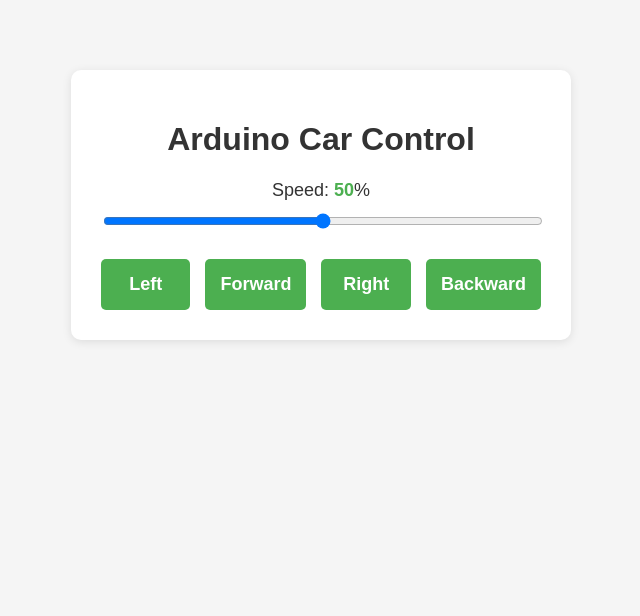
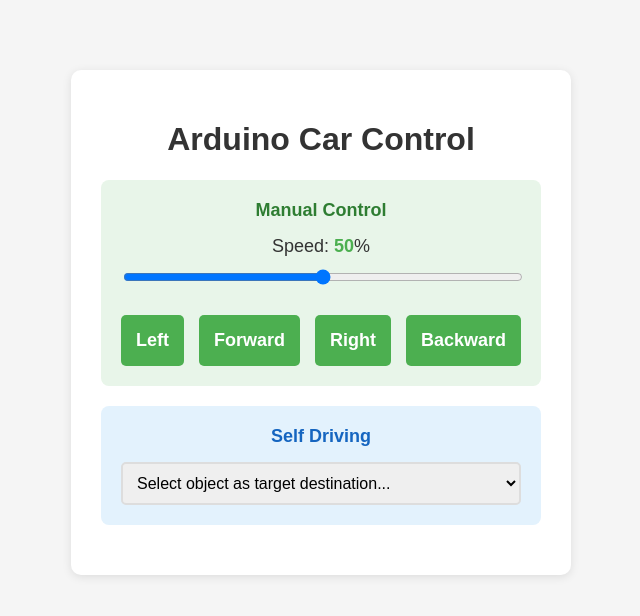
Before and after one commit to vbassagoda/arduino-car, a Flask app: page / in a window 1280 px wide. Shown: the top 616 px of the page, without its empty margins (319-959 px from the left). Run offline with Flask 3, Linux system fonts and the light colour scheme.

Commit message:
added self-driving section in the UI and basic endpoint in the backend

```diff
--- a/app.py
+++ b/app.py
@@ -50,5 +50,24 @@ def direction():
         return jsonify({'success': False, 'message': "Invalid direction"})
 
 
+@app.route('/track-object', methods=['POST'])
+def track_object():
+    """Handle object selection for auto-tracking"""
+    data = request.get_json()
+    object_type = data.get('object', '').lower()
+
+    if object_type in ['person', 'tv']:
+        print(f"Tracking object: {object_type}")
+        return jsonify({
+            'success': True,
+            'message': f'Self driving towards {object_type}'
+        })
+    else:
+        return jsonify({
+            'success': False,
+            'message': 'Invalid object type'
+        }), 400
+
+
 if __name__ == '__main__':
     app.run(debug=True, host='0.0.0.0', port=5007)
--- a/templates/index.html
+++ b/templates/index.html
@@ -86,11 +86,60 @@
             font-weight: bold;
             color: #4CAF50;
         }
+        .object-select {
+            margin-bottom: 20px;
+            text-align: center;
+        }
+        .object-select label {
+            display: block;
+            margin-bottom: 10px;
+            font-size: 18px;
+            color: #333;
+        }
+        .object-select select {
+            width: 100%;
+            padding: 10px;
+            font-size: 16px;
+            border: 2px solid #ddd;
+            border-radius: 5px;
+            cursor: pointer;
+        }
+        .object-select select:focus {
+            outline: none;
+            border-color: #2196F3;
+        }
+        .section {
+            padding: 20px;
+            border-radius: 8px;
+            margin-bottom: 20px;
+        }
+        .section h2 {
+            margin: 0 0 15px 0;
+            font-size: 18px;
+            text-align: center;
+        }
+        .manual-section {
+            background-color: #e8f5e9;
+        }
+        .manual-section h2 {
+            color: #2e7d32;
+        }
+        .auto-section {
+            background-color: #e3f2fd;
+        }
+        .auto-section h2 {
+            color: #1565c0;
+        }
+        .auto-section .object-select {
+            margin-bottom: 0;
+        }
     </style>
 </head>
 <body>
     <div class="container">
         <h1>Arduino Car Control</h1>
+        <div class="section manual-section">
+            <h2>Manual Control</h2>
             <div class="speed-control">
                 <label for="speed">Speed: <span id="speedValue">50</span>%</label>
                 <input type="range" id="speed" min="0" max="100" value="50">
@@ -100,6 +149,17 @@
                 <button onclick="sendDirection('F')">Forward</button>
                 <button onclick="sendDirection('R')">Right</button>
                 <button onclick="sendDirection('B')">Backward</button>
+            </div>
+        </div>
+        <div class="section auto-section">
+            <h2>Self Driving</h2>
+            <div class="object-select">
+                <select id="objectSelect" onchange="sendObjectSelection(this.value)">
+                    <option value="" disabled selected>Select object as target destination...</option>
+                    <option value="person">🧑 Person</option>
+                    <option value="tv">📺 TV</option>
+                </select>
+            </div>
         </div>
         <div id="message" class="message"></div>
     </div>
@@ -138,6 +198,36 @@
                 messageDiv.classList.add('show', 'error');
             }
         }
+
+        async function sendObjectSelection(objectType) {
+            if (!objectType) return;
+
+            const messageDiv = document.getElementById('message');
+            messageDiv.classList.remove('show', 'success', 'error');
+
+            try {
+                const response = await fetch('/track-object', {
+                    method: 'POST',
+                    headers: {
+                        'Content-Type': 'application/json',
+                    },
+                    body: JSON.stringify({ object: objectType })
+                });
+
+                const data = await response.json();
+
+                if (data.success) {
+                    messageDiv.textContent = data.message;
+                    messageDiv.classList.add('show', 'success');
+                } else {
+                    messageDiv.textContent = data.message;
+                    messageDiv.classList.add('show', 'error');
+                }
+            } catch (error) {
+                messageDiv.textContent = 'Error: Could not send object selection';
+                messageDiv.classList.add('show', 'error');
+            }
+        }
     </script>
 </body>
 </html>
```
Lines whose indentation alone changed are shown as unchanged.
